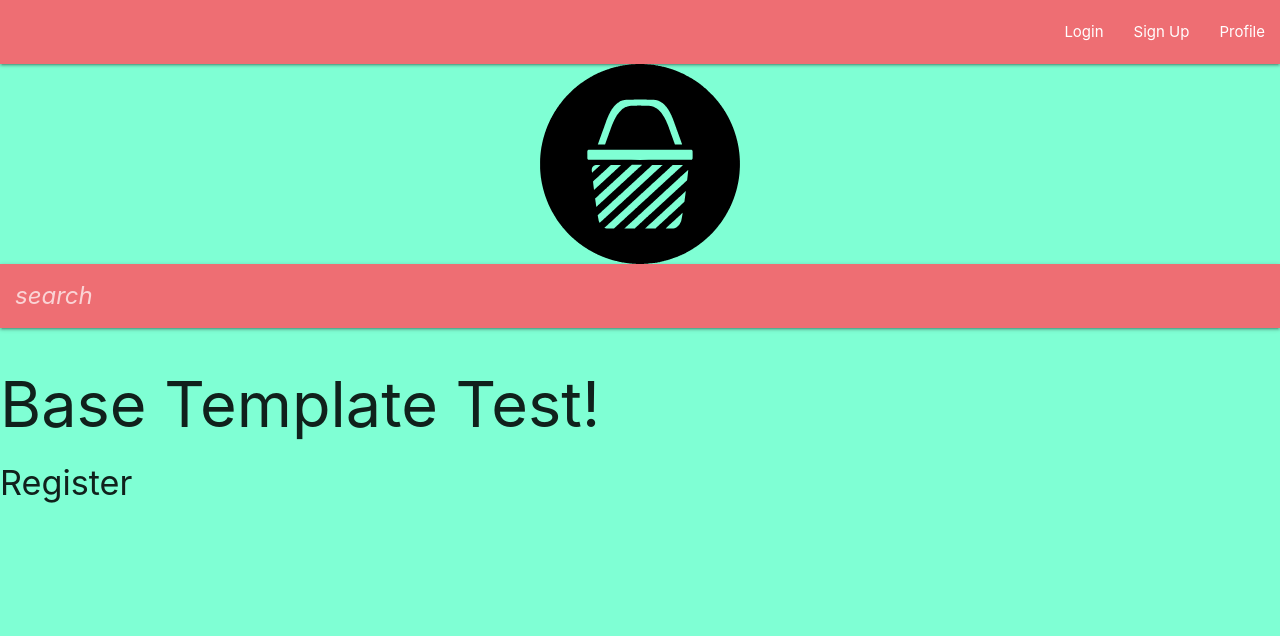
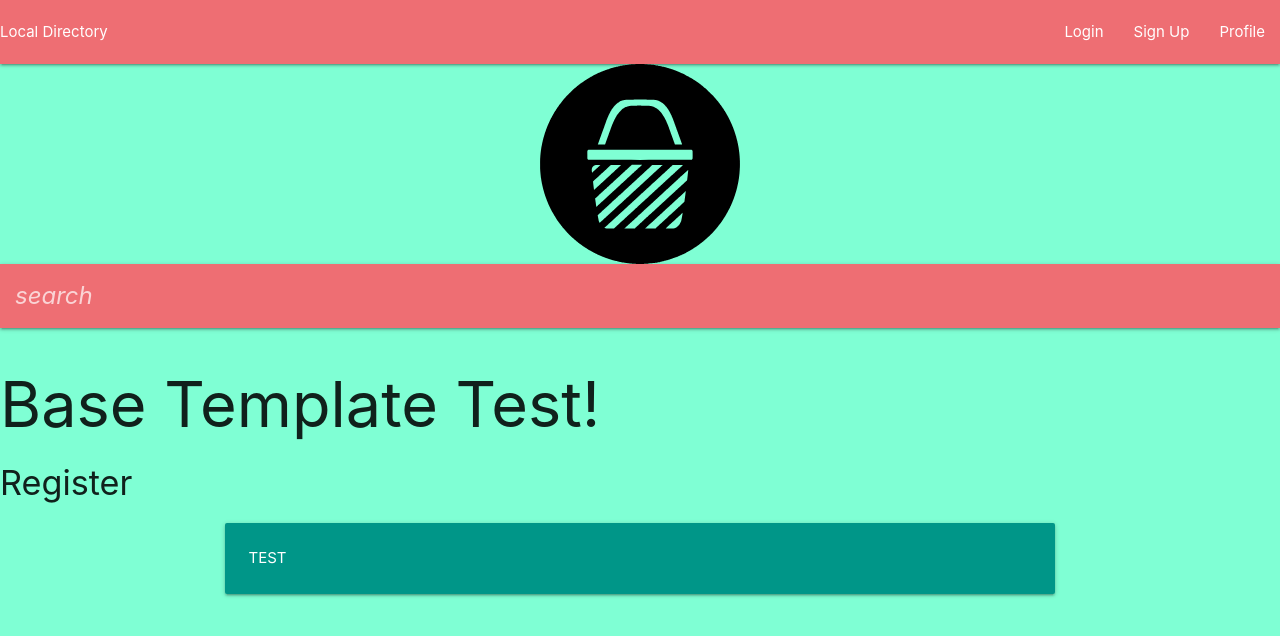
Before and after one commit to liamoconnor87/local_directory, a Flask app: page /register in a window 1280 px wide. Shown: the top 636 px of the page. Run offline with Flask 2, Linux system fonts and the light colour scheme; some libraries are stand-ins or nearby versions.

Commit message:
Inital register form made

```diff
--- a/app.py
+++ b/app.py
@@ -4,6 +4,7 @@
     redirect, request, session, url_for)
 from flask_pymongo import PyMongo
 from bson.objectid import ObjectId
+from werkzeug.security import generate_password_hash, check_password_hash
 if os.path.exists("env.py"):
     import env
 # pip3 install Flask
@@ -35,7 +36,7 @@
     return render_template("login.html")
 
 
-@app.route("/register")
+@app.route("/register", methods=["GET", "POST"])
 def register():
     return render_template("register.html")
 
--- a/templates/base.html
+++ b/templates/base.html
@@ -15,10 +15,11 @@
     <title>Local Directory</title>
 </head>
 <body>
-
+    <header>
         <!-- Navigation Bar -->
         <nav>
             <div class="nav-wrapper">
+                <a href="{{ url_for('index') }} class="brand-logo">Local Directory</a>
                 <ul id="nav-mobile" class="right">
                     <li><a href="{{ url_for('login') }}" class="waves-light">Login</a></li>
                     <li><a href="{{ url_for('register') }}" class="waves-light">Sign Up</a></li>
@@ -26,6 +27,7 @@
                 </ul>
             </div>
         </nav>
+    </header>
 
     <div class="logo-cont">
         <a href="{{ url_for('index') }}"><img src="{{ url_for('static', filename='img/LOCAL-logo.svg')}}" alt="Local Directory" class="logo"></a>
--- a/templates/register.html
+++ b/templates/register.html
@@ -4,6 +4,12 @@
 
     <h4>Register</h4>
 
-
+    <div class="row">
+        <form class="col s12 m8 offset-m2">
+            <div class="card-panel teal">
+                <span class="white-text">TEST</span>
+            </div>
+        </form>
+    </div>
 
 {% endblock %}
```
Also changed, not shown: static/js/script.js (added). Lines whose indentation alone changed are shown as unchanged.
